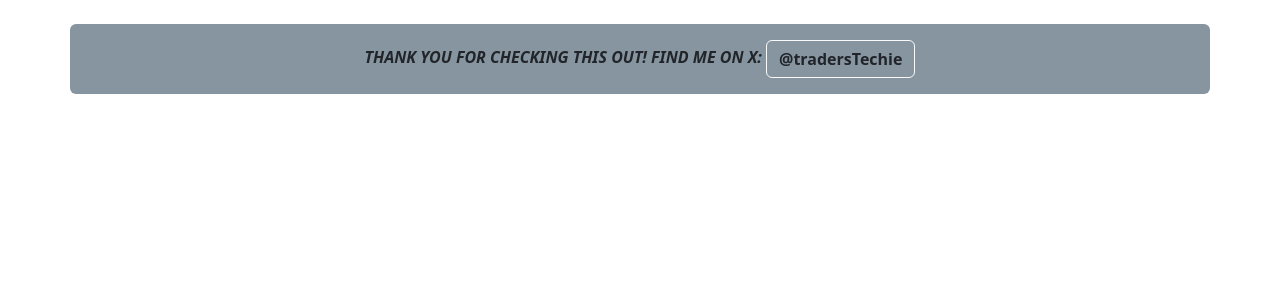
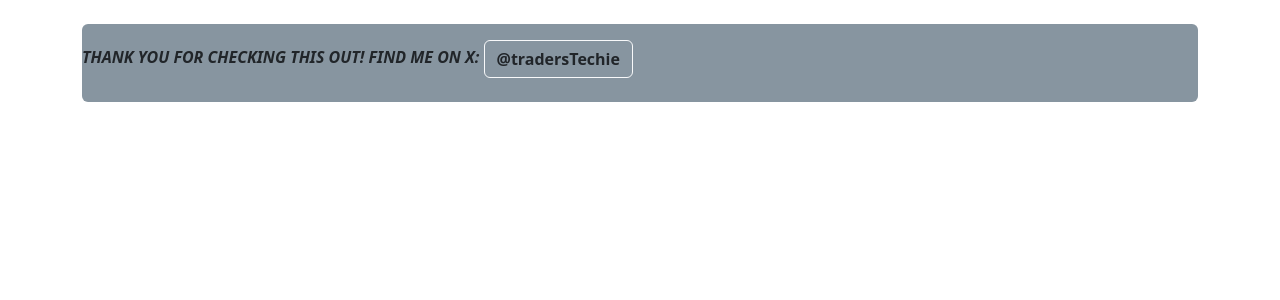
Before and after one commit to traderstechie/DebtsCredits, a Flask app: template dcmain/templates/layout.html in a window 1280 px wide. Shown: the part 87-387 px from the top of the page. Run offline with Flask 3, Linux system fonts and the light colour scheme; the template is opened without the code that fills it, so the values that code supplies are empty.

Commit message:
General Fixes -- Afternoon-20/05/2024

```diff
--- a/dcmain/appstrings.py
+++ b/dcmain/appstrings.py
@@ -92,13 +92,10 @@
 
 
 # ccl DICT
-# ccl_dict = {k_n_v[0]: k_n_v[1] for k_n_v in all_carmel_conforming_strings}
 ccl_dict = {k: v for k, v in ccl.__dict__.items() if is_intent_str(k)}
 
 # lcl DICT
-# lcl_dict = {k_n_v[0]: k_n_v[1] for k_n_v in all_lower_case_strings}
 lcl_dict = {k: v for k, v in lcl.__dict__.items() if is_intent_str(k)}
 
 # ucl DICT
-# ucl_dict = {k_n_v[0]: k_n_v[1] for k_n_v in all_upper_case_strings}
 ucl_dict = {k: v for k, v in ucl.__dict__.items() if is_intent_str(k)}
--- a/dcmain/templates/layout.html
+++ b/dcmain/templates/layout.html
@@ -40,13 +40,6 @@
         <header
             class="d-flex flex-wrap align-items-center justify-content-center justify-content-md-between py-3 mb-4 border-bottom">
             <!-- Main title/logo inside header -->
-            <!-- <div class="col-md-4 text-start left-nav">
-                <button type="button" class="btn align-items-center mb-2 ms-2">
-                    <a href="{{ url_for('mainapp.home') }}" class="text-white text-decoration-none">
-                        <strong>TRADEPALLY DEBTS CREDITS API USAGE</strong>
-                    </a>
-                </button>
-            </div> -->
             <div class="col-md-4 text-start left-nav">
                 <button type="button" class="btn align-items-center m-2 ms-2">
                     <a href="{{ url_for('mainapp.home') }}" class="text-white text-decoration-none">
@@ -56,17 +49,6 @@
             </div>
 
             <!-- Main navigations inside header -->
-            <!-- <div class="col-md-4 text-end right-nav">
-                <button type="button" class="btn btn-sm btn-outline-light me-2">
-                    <a class="nav-link px-2" href="{{root_domain}}/api/v1/ui" target="_blank">Live Docs</a>
-                </button>
-                <button type="button" class="btn btn-sm btn-outline-light me-2">
-                    <a class="nav-link px-2" href="{{root_domain}}" target="_blank">Tradepally</a>
-                </button>
-                <button type="button" class="btn btn-sm btn-outline-light me-4">
-                    <a class="nav-link px-2" href="https://x.com/traderstechie" target="_blank">Me On X</a>
-                </button>
-            </div> -->
             <div class="col-md-4 text-end right-nav">
                 <div class="me-2">
                     <button type="button" class="btn btn-sm btn-outline-light ms-3 me-2">
@@ -99,7 +81,8 @@
         {% endblock %}
     </main>
 
-    <footer class="container">
+    <div class="container">
+        <footer class="d-flex flex-wrap align-items-center justify-content-center justify-content-md-between">
             <div class="text-center py-3 mb-2">
                 <strong>
                     <em>THANK YOU FOR CHECKING THIS OUT! FIND ME ON X:
@@ -111,6 +94,7 @@
                 </strong>
             </div>
         </footer>
+    </div>
 
     <!-- JavaScript -->
     <!-- JQuery first, then Bootstrap JS bundle (Popper included) -->
--- a/dcmain/templates/mainapp/home.html
+++ b/dcmain/templates/mainapp/home.html
@@ -15,6 +15,7 @@
         <div class="col d-flex align-items-start">
             <div class="content-section bg-secondary text-white container-fluid">
                 <h3 class="text-dark p-1">Featured Profile</h3>
+                <em class="text-muted p-1">ID: {{ dcp_data[lcl.id] }}</em> <br> <br>
                 <table class="table-responsive">
                     <thead>
                         <tr>
@@ -29,10 +30,12 @@
                             <td>Name</td>
                             <td><strong>{{ dcp_data[lcl.name] }}</strong></td>
                         </tr>
+                        {#
                         <tr>
                             <td>ID</td>
                             <td><small>{{ dcp_data[lcl.id] }}</small></td>
                         </tr>
+                        #}
                         <tr>
                             <td>Currency</td>
                             <td><strong>{{ curr[lcl.name] }} ({{ curr[lcl.symbol] }})</strong></td>
```
Lines whose indentation alone changed are shown as unchanged.
